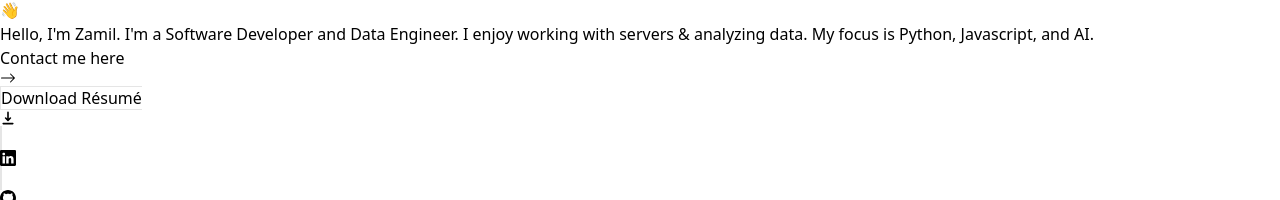
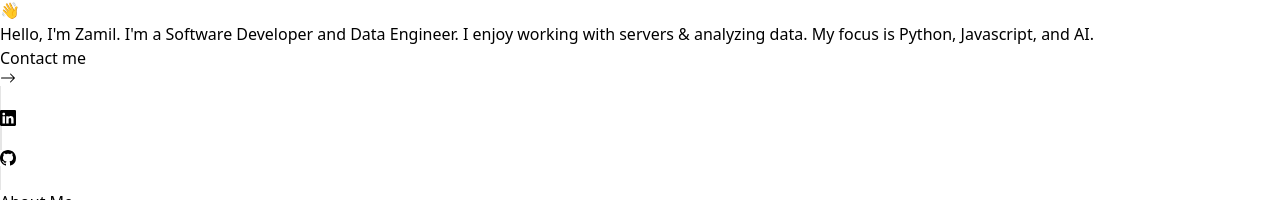
Before and after one commit to zamilbahri/portfolio-website, a Next.js app: page / in a window 1280 px wide. Shown: the part 323-523 px from the top of the page. Built offline with nearby package versions, Linux system fonts and the light colour scheme; no server answers.

Commit message:
removed resume download due to privacy

```diff
--- a/components/intro.tsx
+++ b/components/intro.tsx
@@ -5,7 +5,6 @@ import Image from "next/image";
 import { motion } from "framer-motion";
 import { BsArrowRight, BsGithub, BsLinkedin } from "react-icons/bs";
 import Link from "next/link";
-import { HiDownload } from "react-icons/hi";
 import { useSectionInView } from "@/lib/hooks";
 import { useActiveSectionContext } from "@/context/active-section-context";
 
@@ -83,17 +82,9 @@ const Intro = () => {
             setTimeOfLastClick(Date.now());
           }}
         >
-          Contact me here{" "}
+          Contact me{" "}
           <BsArrowRight className="opacity-70 transition group-hover:translate-x-1" />
         </Link>
-        <a
-          className="borderBlack group flex cursor-pointer items-center gap-2 rounded-full bg-white px-7 py-3 outline-none transition hover:scale-110 focus:scale-110 active:scale-105 dark:bg-white/10"
-          href="/resume.pdf"
-          download
-        >
-          Download Résumé{" "}
-          <HiDownload className="opacity-90 transition group-hover:translate-y-1" />
-        </a>
         <a
           href="https://www.linkedin.com/in/zamil-bahri/"
           className="borderBlack flex items-center gap-2 rounded-full bg-white p-4 text-gray-700 outline-none transition hover:scale-[1.15] hover:text-gray-950 focus:scale-[1.15] active:scale-105 dark:bg-white/10 dark:text-white/60 dark:hover:text-gray-200"
```
Also changed, not shown: 1 other file (tests, documents, lock files or other folders).
